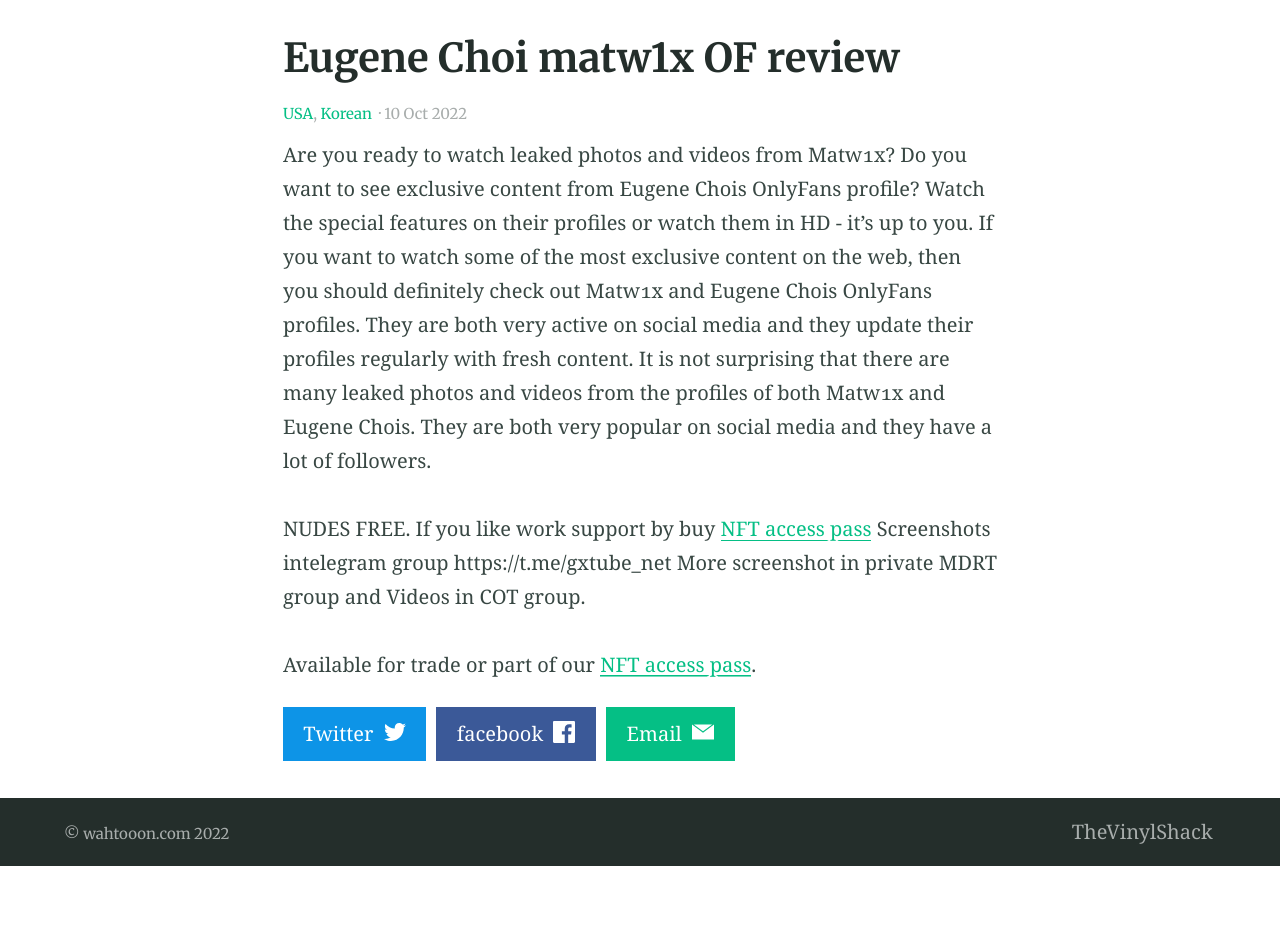
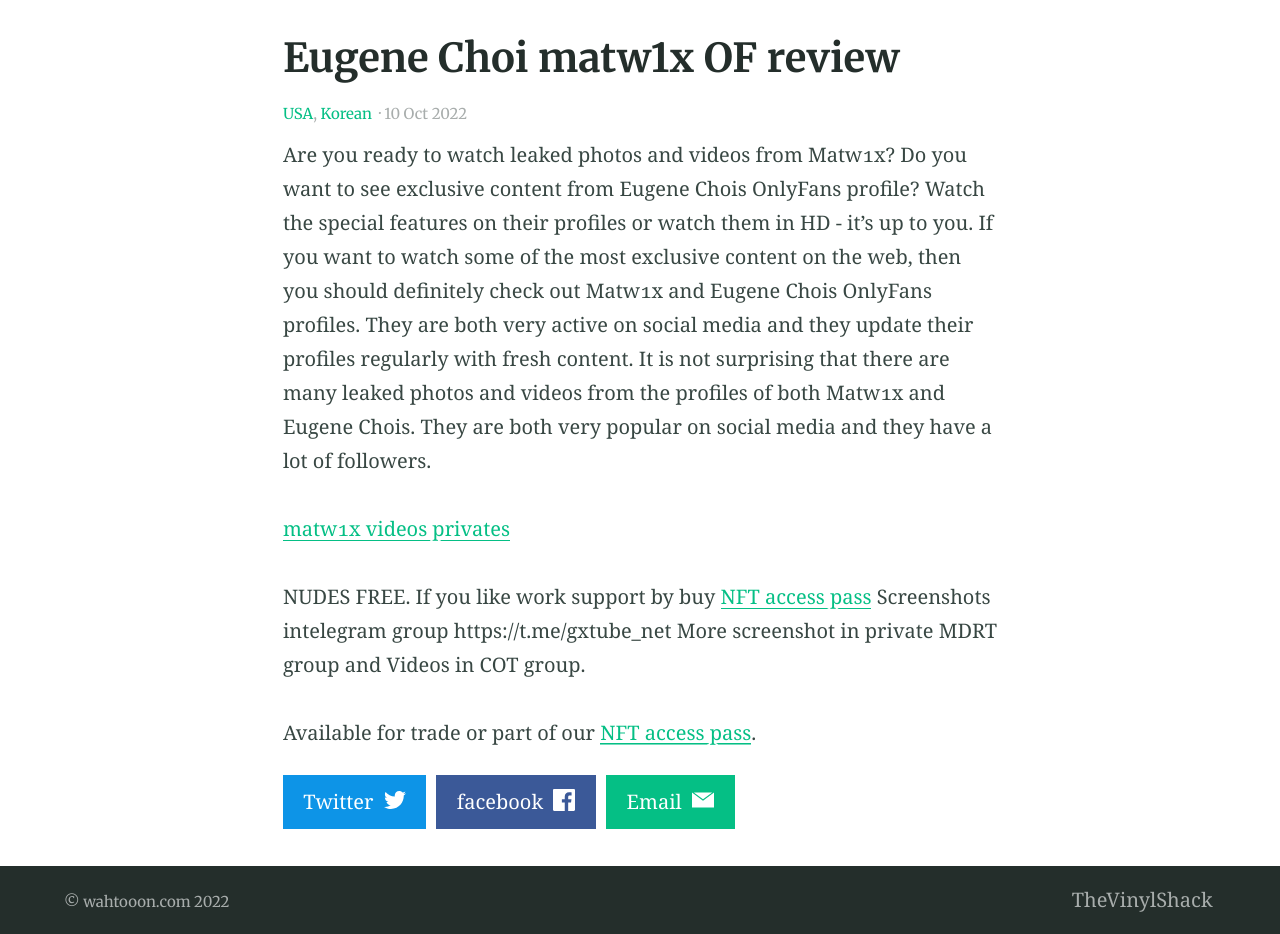
Before and after one commit to heynathanlum/wahtoon, a Jekyll site: the page built from _posts/2022-10-10-matw1x.md, in a window 1280 px wide, cut to the strip 412-1346 px from the top of the page. Built offline with Jekyll 4.4.1, drawn with Linux system fonts in a browser that asks for light colours; before the commit the page ends 1278 px from its top, so only the background shows below that.

Commit message:
Update 2022-10-10-matw1x.md

```diff
--- a/_posts/2022-10-10-matw1x.md
+++ b/_posts/2022-10-10-matw1x.md
@@ -9,6 +9,7 @@ feature_image: "https://picsum.photos/2560/600?image=872"
 Are you ready to watch leaked photos and videos from Matw1x? Do you want to see exclusive content from Eugene Chois OnlyFans profile? Watch the special features on their profiles or watch them in HD - it's up to you. If you want to watch some of the most exclusive content on the web, then you should definitely check out Matw1x and Eugene Chois OnlyFans profiles. They are both very active on social media and they update their profiles regularly with fresh content. It is not surprising that there are many leaked photos and videos from the profiles of both Matw1x and Eugene Chois. They are both very popular on social media and they have a lot of followers.
 
 <!-- more -->
+[matw1x videos privates](https://shoppy.gg/product/s9TLYk8)
 
 
 
```
